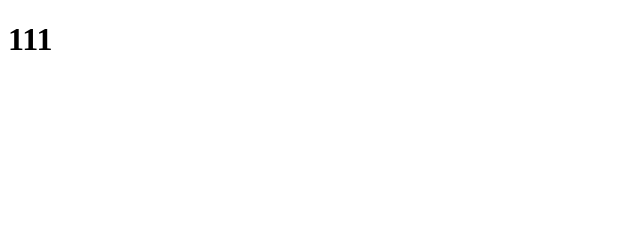
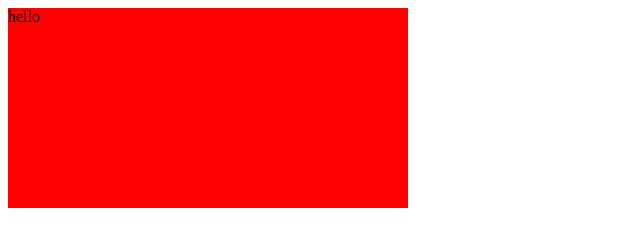
Before and after one commit to gty215615/cli-template, a website: page index.html in a window 1280 px wide. Shown: the whole page, without its empty margins (0-640 px from the left). Drawn offline with Linux system fonts and the light colour scheme.

Commit message:
修改分页

```diff
--- a/index.html
+++ b/index.html
@@ -1,11 +1,33 @@
 <!DOCTYPE html>
 <html lang="en">
-<head>
-    <meta charset="UTF-8">
-    <meta name="viewport" content="width=device-width, initial-scale=1.0">
-    <title><%=htmlWebpackPlugin.options.title %></title>
-</head>
-<body>
-    <h1>111</h1>
-</body>
+  <head>
+    <meta charset="UTF-8" />
+    <meta name="viewport" content="width=device-width, initial-scale=1.0" />
+    <title>Document</title>
+    <style>
+        .outer{
+            width: 400px;
+        }
+        .inner{
+            width: 400px;
+            height: 0;
+            background-color: #000;
+            position: relative;
+            padding-bottom: 50%;
+        }
+        .box{
+            width: 100%;
+            height: 100%;
+            position: absolute;
+            background-color: red;
+        }
+    </style>
+  </head>
+  <body>
+    <div class="outer">
+      <div class="inner">
+        <div class="box">hello</div>
+      </div>
+    </div>
+  </body>
 </html>
--- a/src/index.ts
+++ /dev/null
@@ -1,5 +0,0 @@
-
-
-export default function sum(a:number,b:number) {
-    return a+b
-}
```
Also changed, not shown: src/index.test.ts (deleted, +0 -12 lines), src/css/index.css (added), 1 other file.
